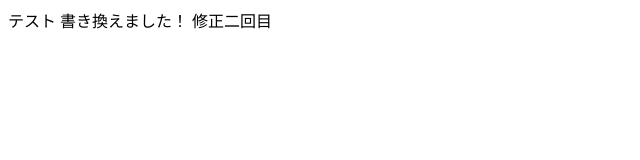
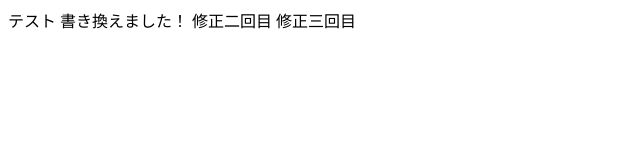
Before and after one commit to mane-333/2023-04-21-test, a plain HTML site: page Index.html in a window 1280 px wide. Shown: the whole page, without its empty margins (0-640 px from the left). Drawn offline with Linux system fonts and the light colour scheme.

Commit message:
修正三回目

```diff
--- a/Index.html
+++ b/Index.html
@@ -8,5 +8,6 @@
     テスト
     書き換えました！
     修正二回目
+    修正三回目
   </body>
 <html>
```
